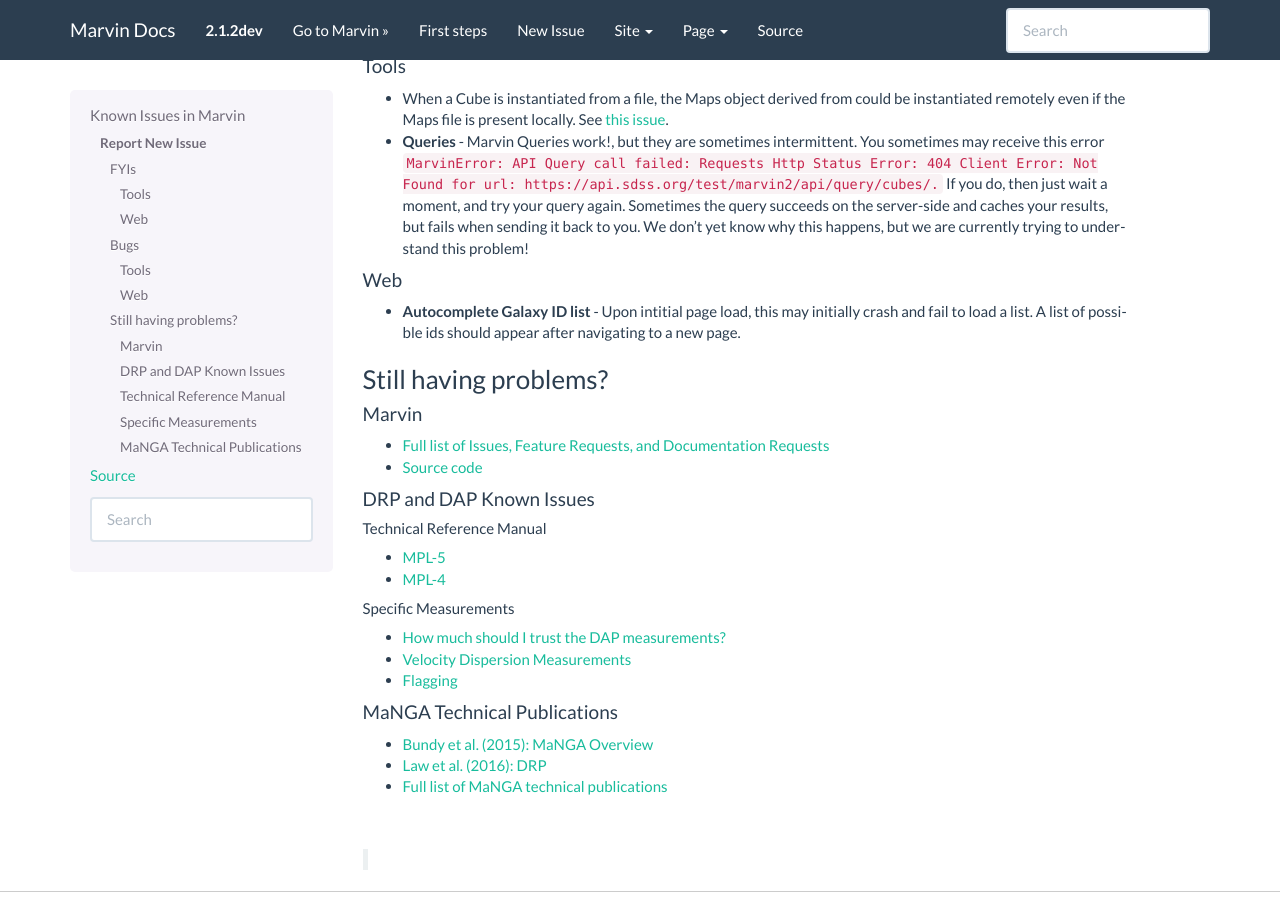
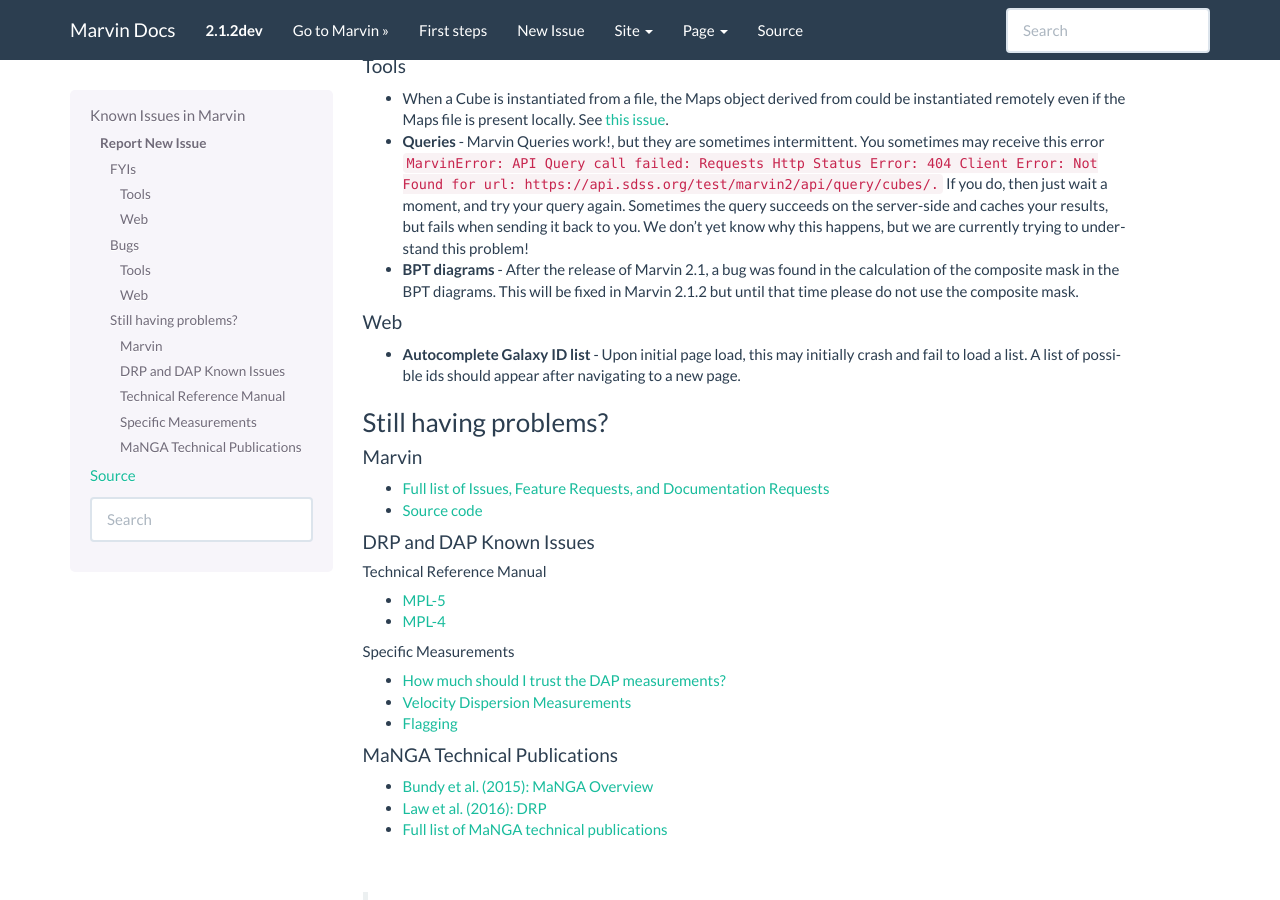
Before and after one commit to sdss/marvin, a Sphinx documentation site: the page built from docs/sphinx/known-issues.rst, in a window 1280 px wide and 900 px high, scrolled down 938 px. Built offline with Sphinx 7.4.7, drawn with Linux system fonts in a browser that asks for light colours; pages that are not in the unit, such as notebooks, are missing from menus; the version number is read from the project's files by our own code.

Commit message:
added composite mask bug to known issues

```diff
--- a/docs/sphinx/known-issues.rst
+++ b/docs/sphinx/known-issues.rst
@@ -61,10 +61,14 @@
 
 * **Queries** - Marvin Queries work!, but they are sometimes intermittent.  You sometimes may receive this error ``MarvinError: API Query call failed: Requests Http Status Error: 404 Client Error: Not Found for url: https://api.sdss.org/test/marvin2/api/query/cubes/.``  If you do, then just wait a moment, and try your query again.  Sometimes the query succeeds on the server-side and caches your results, but fails when sending it back to you.  We don't yet know why this happens, but we are currently trying to understand this problem!
 
+* **BPT diagrams** - After the release of Marvin 2.1, a bug was found in the calculation of the
+  composite mask in the BPT diagrams. This will be fixed in Marvin 2.1.2 but until that time please
+  do not use the composite mask.
+
 Web
 :::
 
-* **Autocomplete Galaxy ID list** - Upon intitial page load, this may initially crash and fail to load a list.  A list of possible ids should appear after navigating to a new page.
+* **Autocomplete Galaxy ID list** - Upon initial page load, this may initially crash and fail to load a list.  A list of possible ids should appear after navigating to a new page.
 
 
 Still having problems?
```
